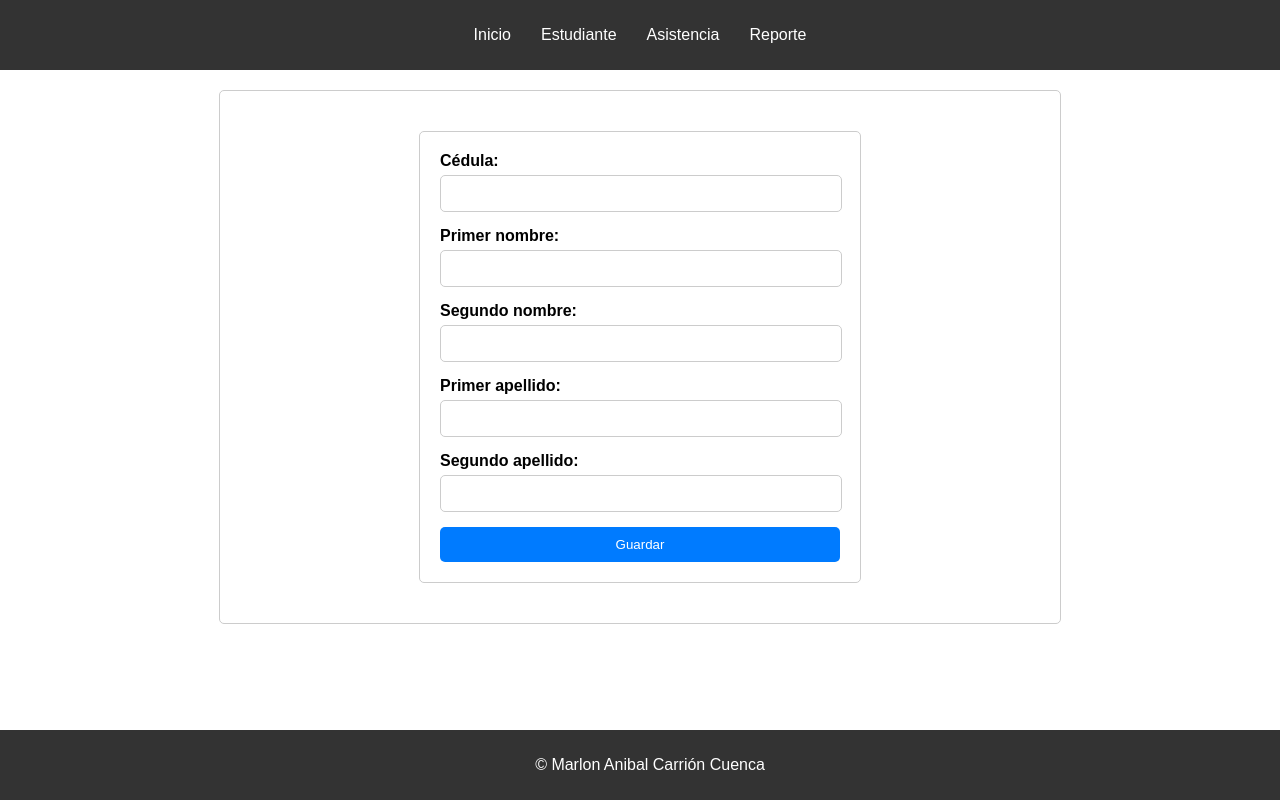
After one commit to MarlonCarrion/ista-python-curso-2023, a Flask app: page /api/student/create in a window 1280 px wide. The commit adds this page. Run offline with Flask 3, Linux system fonts and the light colour scheme; parts of the project's set-up code (start-up, migrations or seed data) failed here and were passed over.

Commit message:
add templates and connect with the api

```diff
--- a/app/api/student/student_route.py
+++ b/app/api/student/student_route.py
@@ -12,4 +12,9 @@ router_student = Blueprint('student', __name__)
 def read_student():
     students = StudentController.get_all()
     json_str = json.dumps(students, cls=EstudianteEncoder, ensure_ascii=True)
-    return render_template('student.html', data=json.loads(json_str))
+    return render_template('get_all.html', data=json.loads(json_str))
+
+
+@router_student.route('/create')
+def create_student():
+    return render_template('student/create.html')
--- /dev/null
+++ b/static/style.css
@@ -0,0 +1,128 @@
+body {
+    margin: 0;
+    padding: 0;
+    font-family: Arial, sans-serif;
+}
+
+nav {
+    background-color: #333;
+    color: #fff;
+    padding: 10px;
+}
+
+nav ul {
+    list-style: none;
+    display: flex;
+    justify-content: center;
+    padding: 0;
+}
+
+nav li {
+    margin: 0 15px;
+}
+
+nav a {
+    text-decoration: none;
+    color: #fff;
+}
+
+nav a:hover {
+    color: #ffd700;
+}
+
+/* Style the submenu */
+nav ul ul {
+    display: none;
+    position: absolute;
+    background-color: #444;
+    padding: 5px;
+}
+
+nav ul li:hover > ul {
+    display: block;
+}
+
+nav ul ul li {
+    display: block;
+}
+
+table {
+    width: 100%;
+    border-collapse: collapse;
+    margin-bottom: 20px;
+    border: 1px solid #ccc;
+    border-radius: 5px;
+}
+
+th, td {
+    padding: 10px;
+    border-bottom: 1px solid #ccc;
+}
+
+th {
+    background-color: #333;
+    color: #fff;
+    text-align: left;
+}
+
+.styled-form {
+    max-width: 400px;
+    margin: 20px auto;
+    background-color: #fff;
+    border: 1px solid #ccc;
+    border-radius: 5px;
+    padding: 20px;
+}
+.form-group {
+    margin-bottom: 15px;
+}
+label {
+    display: block;
+    margin-bottom: 5px;
+    font-weight: bold;
+}
+
+input[type="text"],
+input[type="email"],
+input[type="password"],
+textarea {
+    width: 95%;
+    padding: 10px;
+    border: 1px solid #ccc;
+    border-radius: 5px;
+}
+
+textarea {
+    resize: vertical;
+}
+
+input[type="submit"] {
+    width: 100%;
+    padding: 10px;
+    background-color: #007bff;
+    color: #fff;
+    border: none;
+    border-radius: 5px;
+    cursor: pointer;
+}
+
+input[type="submit"]:hover {
+    background-color: #0056b3;
+}
+.content {
+    max-width: 800px;
+    margin: 20px auto;
+    padding: 20px;
+    border: 1px solid #ccc;
+    border-radius: 5px;
+}
+
+footer {
+    background-color: #333;
+    color: #fff;
+    padding: 10px;
+    text-align: center;
+    position: absolute;
+    bottom: 0;
+    width: 100%;
+}
--- a/templates/base.html
+++ b/templates/base.html
@@ -1,24 +1,29 @@
-<!doctype html>
-<title>{% block title %}{% endblock %} - Flaskr</title>
-<link rel="stylesheet" href="{{ url_for('static', filename='style.css') }}">
-<nav>
-  <h1>Flaskr</h1>
-  <ul>
-    {% if g.user %}
-      <li><span>{{ g.user['username'] }}</span>
-      <li><a href="{{ url_for('auth.logout') }}">Log Out</a>
-    {% else %}
-      <li><a href="{{ url_for('auth.register') }}">Register</a>
-      <li><a href="{{ url_for('auth.login') }}">Log In</a>
-    {% endif %}
-  </ul>
-</nav>
-<section class="content">
-  <header>
-    {% block header %}{% endblock %}
-  </header>
-  {% for message in get_flashed_messages() %}
-    <div class="flash">{{ message }}</div>
-  {% endfor %}
-  {% block content %}{% endblock %}
-</section>
+<!DOCTYPE html>
+<html>
+<head>
+    <title>{% block title %}{% endblock %}</title>
+    <link rel="stylesheet" href="{{ url_for('static', filename='style.css') }}">
+</head>
+<body>
+        <nav id="menu">
+        <ul>
+            <li><a href="/">Inicio</a></li>
+            <li><a>Estudiante</a>
+                <ul>
+                    <li><a href="/api/student/all">Consultar</a></li>
+                    <li><a href="/api/student/create">Crear</a></li>
+                </ul>
+            </li>
+            <li><a href="/attendance">Asistencia</a></li>
+            <li><a href="/attendance">Reporte</a></li>
+        </ul>
+    </nav>
+    <div class="content">
+        {% block content %}{% endblock %}
+    </div>
+
+    <footer>
+        <p>&copy; Marlon Anibal Carrión Cuenca</p>
+    </footer>
+</body>
+</html>
--- /dev/null
+++ b/templates/student/create.html
@@ -0,0 +1,36 @@
+{% extends "base.html" %}
+
+{% block title %}Estudiante{% endblock %}
+
+{% block content %}
+<!--    <h2>Crear estudiante</h2>-->
+    <form action="" method="post" class="styled-form">
+        <div class="form-group">
+            <label>Cédula:</label>
+            <input type="text" id="pk" name="cedula" required>
+        </div>
+
+        <div class="form-group">
+            <label>Primer nombre:</label>
+            <input type="text" id="first_name" name="first_name" required>
+        </div>
+
+        <div class="form-group">
+            <label>Segundo nombre:</label>
+            <input type="text" id="second_name" name="second_name" required>
+        </div>
+
+        <div class="form-group">
+            <label>Primer apellido:</label>
+            <input type="text" id="first_lastname" name="first_lastname" required>
+        </div>
+
+        <div class="form-group">
+            <label>Segundo apellido:</label>
+            <input type="text" id="second_lastname" name="second_lastname" required>
+        </div>
+
+        <input type="submit" value="Guardar">
+    </form>
+
+{% endblock%}
```
Also changed, not shown: templates/get_all.html (renamed from templates/student.html, +8 -10 lines), templates/index.html (+15 -28 lines), static/__init__.py (added), templates/student/__init__.py (added).
